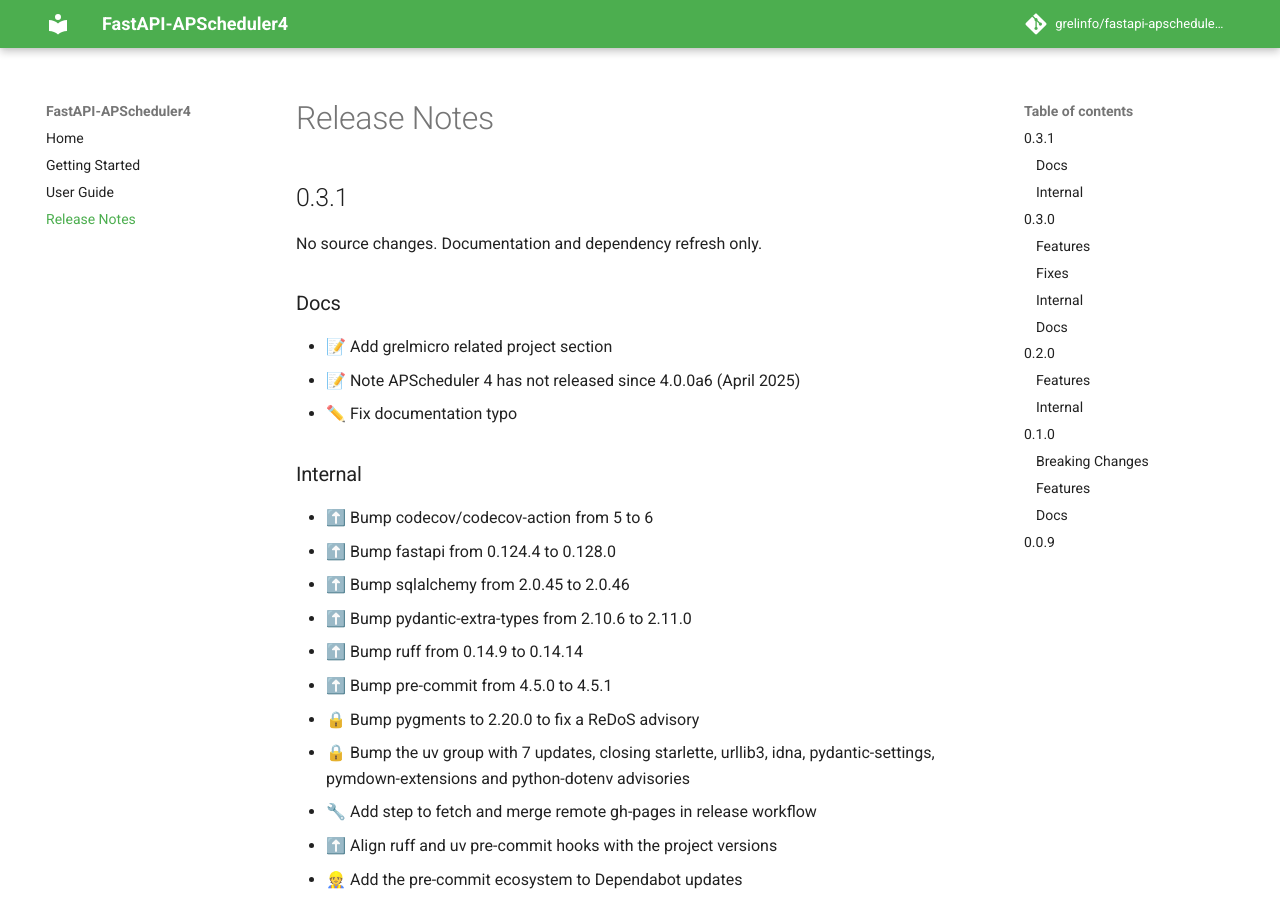
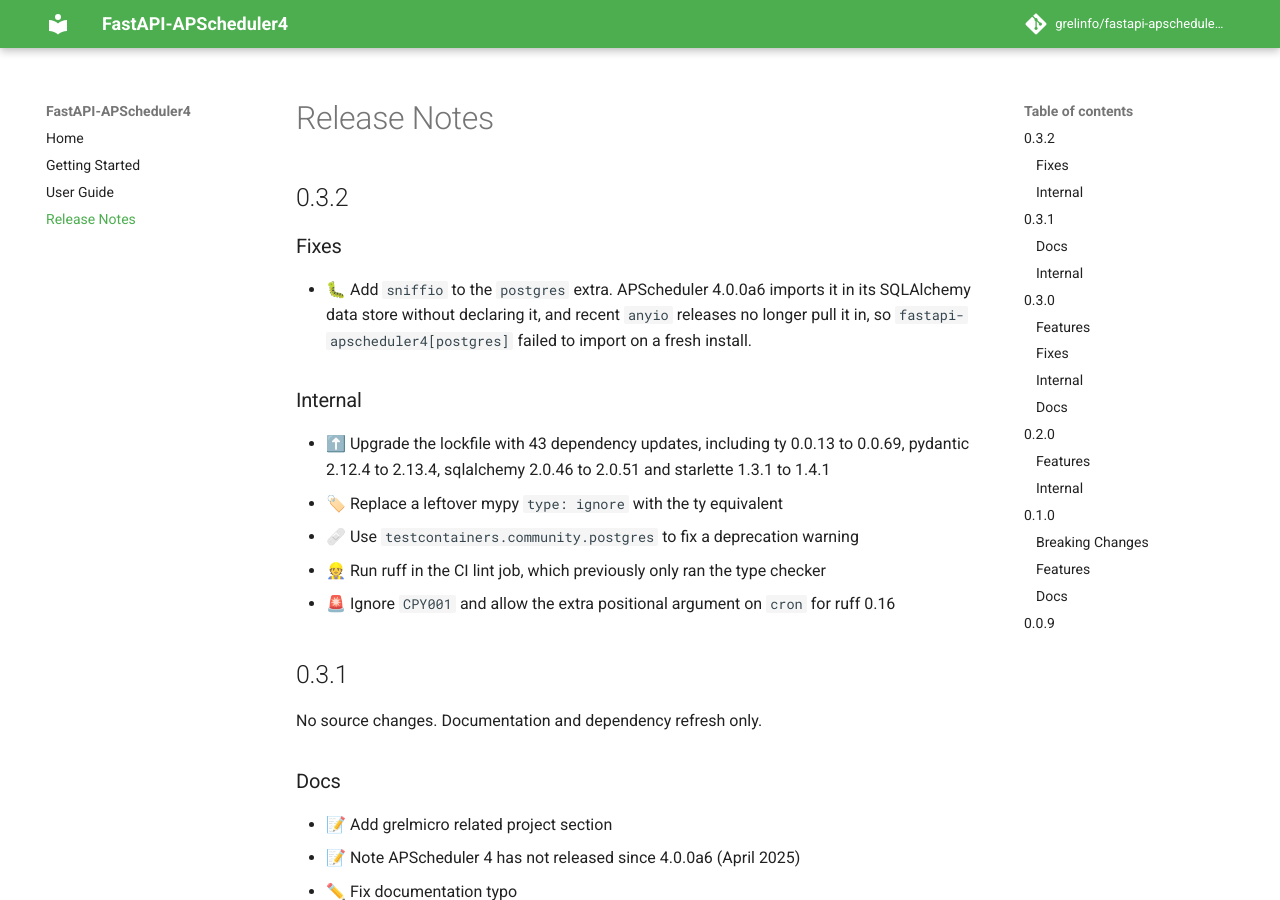
Before and after one commit to grelinfo/fastapi-apscheduler4, an MkDocs documentation site: the page built from docs/release_notes.md, in a window 1280 px wide and 900 px high. Built offline with MkDocs 1.6.1 and Material for MkDocs 9.7.7, drawn with Linux system fonts in a browser that asks for light colours; comment, search, counter and statistics services are not loaded; the version menu is left out.

Commit message:
🐛 Add sniffio to postgres extra and upgrade dependencies

```diff
--- a/docs/release_notes.md
+++ b/docs/release_notes.md
@@ -1,4 +1,21 @@
 # Release Notes
+
+## 0.3.2
+
+### Fixes
+
+* 🐛 Add `sniffio` to the `postgres` extra. APScheduler 4.0.0a6 imports it in its
+  SQLAlchemy data store without declaring it, and recent `anyio` releases no longer
+  pull it in, so `fastapi-apscheduler4[postgres]` failed to import on a fresh install.
+
+### Internal
+
+* ⬆️ Upgrade the lockfile with 43 dependency updates, including ty 0.0.13 to 0.0.69,
+  pydantic 2.12.4 to 2.13.4, sqlalchemy 2.0.46 to 2.0.51 and starlette 1.3.1 to 1.4.1
+* 🏷️ Replace a leftover mypy `type: ignore` with the ty equivalent
+* 🩹 Use `testcontainers.community.postgres` to fix a deprecation warning
+* 👷 Run ruff in the CI lint job, which previously only ran the type checker
+* 🚨 Ignore `CPY001` and allow the extra positional argument on `cron` for ruff 0.16
 
 ## 0.3.1
 
--- a/pyproject.toml
+++ b/pyproject.toml
@@ -48,6 +48,9 @@
 postgres = [
   "sqlalchemy>=2.0.0",
   "asyncpg>=0.20.0",
+  # APScheduler 4.0.0a6 imports sniffio in its SQLAlchemy data store without
+  # declaring it, and anyio no longer pulls it in. Remove once upstream fixes it.
+  "sniffio>=1.3.0",
 ]
 redis = [
   "redis>=5.0.0",
```
Also changed, not shown: 3 other files.
